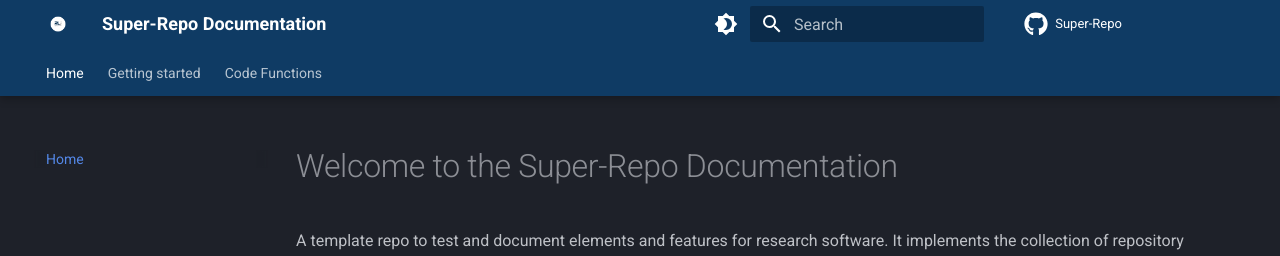
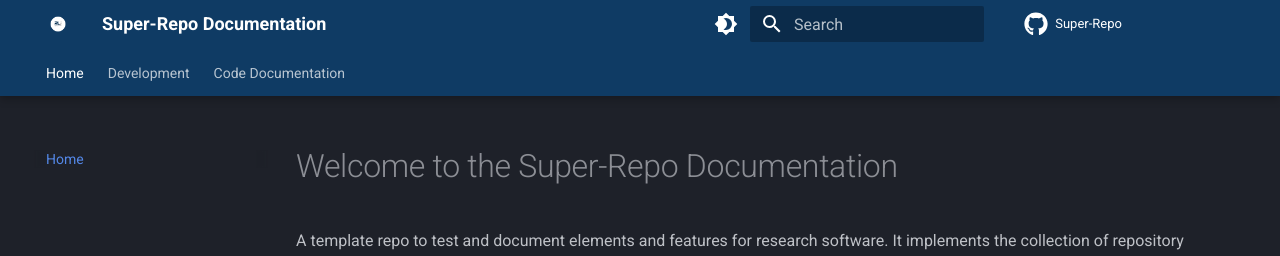
Before and after one commit to pedrocaixeta/infDB_fork_31mar, an MkDocs documentation site: the page built from docs/index.md, in a window 1280 px wide. Shown: the top 256 px of the page. Built offline with MkDocs 1.6.1 and Material for MkDocs 9.7.7, drawn with Linux system fonts in a browser that asks for light colours; comment, search, counter and statistics services are not loaded.

Commit message:
Change titles #4

```diff
--- a/mkdocs.yml
+++ b/mkdocs.yml
@@ -45,7 +45,7 @@ extra_css:
 # Navigation
 nav:
   - Home: index.md
-  - Getting started:
+  - Development:
     - Collaboration:
       - collaboration/index.md
       - License: collaboration/license.md
@@ -59,6 +59,6 @@ nav:
       - documentation/index.md
     - Release:
       - release/index.md
-  - Code Functions:
-    - Git:
+  - Code Documentation:
+    - Install:
       - git/index.md
```
